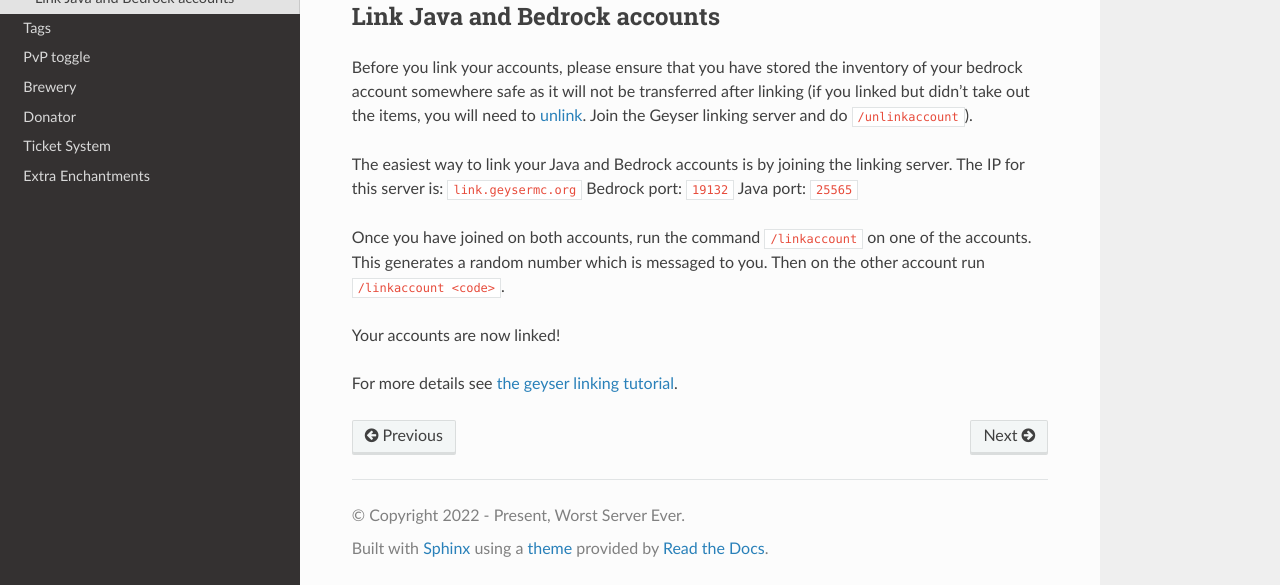
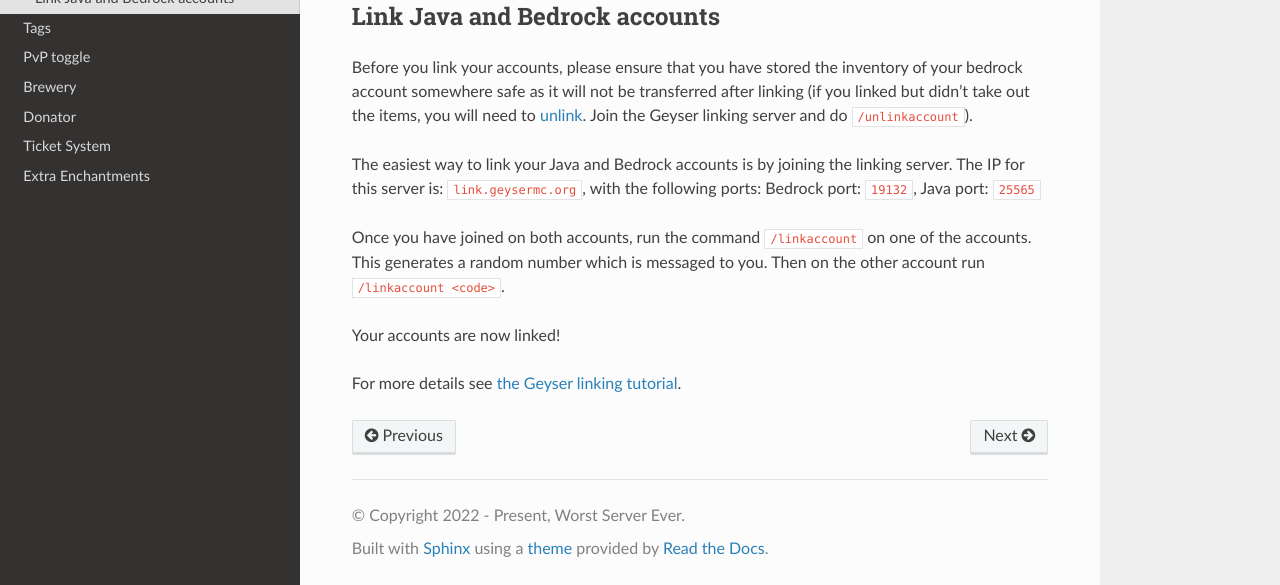
Before and after one commit to footdabmommy/wse, a Sphinx documentation site: the page built from docs/source/linking.rst, in a window 1280 px wide and 900 px high, scrolled down 670 px, cut to the strip 315-900 px from the top of the window. Built offline with Sphinx 7.4.7 and the Read the Docs theme 2.0.0, drawn with Linux system fonts in a browser that asks for light colours.

Commit message:
Formatting
Seeing as I can't get "Bedrock port" and "Java port" to start at a new line, this is the best I could to do make it more readable than before

```diff
--- a/docs/source/linking.rst
+++ b/docs/source/linking.rst
@@ -19,9 +19,7 @@ Link Java and Bedrock accounts
 Before you link your accounts, please ensure that you have stored the inventory of your bedrock account somewhere safe as it will not be transferred after linking (if you linked but didn't take out the items, you will need to `unlink <https://link.geysermc.org/method/server>`_. Join the Geyser linking server and do ``/unlinkaccount``).
 
 The easiest way to link your Java and Bedrock accounts is by joining the linking server.
-The IP for this server is: ``link.geysermc.org``
-Bedrock port: ``19132``
-Java port: ``25565``
+The IP for this server is: ``link.geysermc.org``, with the following ports: Bedrock port: ``19132``, Java port: ``25565``
 
 Once you have joined on both accounts, run the command ``/linkaccount`` on one of the accounts.
 This generates a random number which is messaged to you.
@@ -29,4 +27,4 @@ Then on the other account run ``/linkaccount <code>``.
 
 Your accounts are now linked!
 
-For more details see `the geyser linking tutorial <https://link.geysermc.org/start>`_.
+For more details see `the Geyser linking tutorial <https://link.geysermc.org/start>`_.
```
